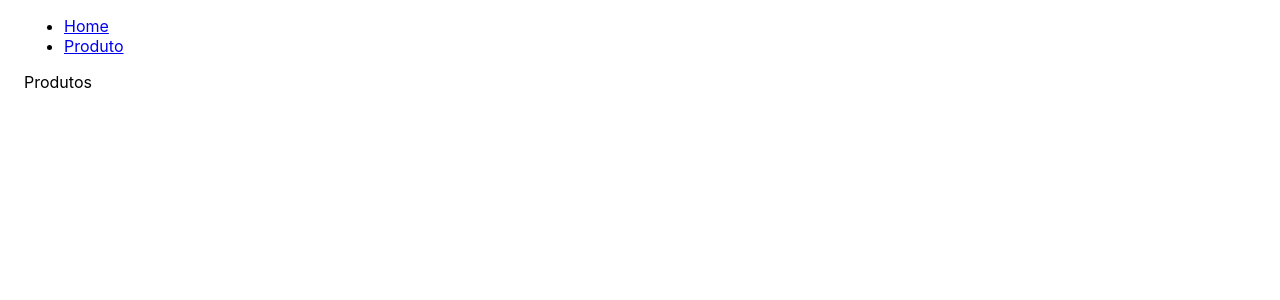
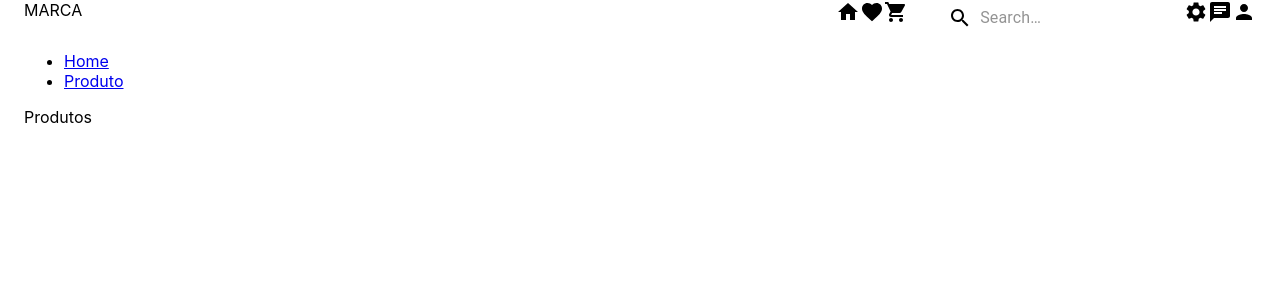
Before and after one commit to henriquejensen/hackaton-ccr-2021, a React (Create React App) app: page / in a window 1280 px wide. Shown: the top 300 px of the page. Built offline with nearby package versions, Linux system fonts and the light colour scheme; the HTML template or start-up script is replaced by a standard one.

Commit message:
adds header component

```diff
--- a/src/App.tsx
+++ b/src/App.tsx
@@ -2,10 +2,12 @@ import React from "react";
 import { Container } from "@material-ui/core";
 
 import Router from "./router";
+import Header from "./components/header";
 
 function App() {
   return (
     <Container>
+      <Header />
       <Router />
     </Container>
   );
--- /dev/null
+++ b/src/components/header/index.tsx
@@ -0,0 +1,91 @@
+import React from "react";
+import { fade, makeStyles } from "@material-ui/core/styles";
+
+import Home from "@material-ui/icons/Home";
+import Favorite from "@material-ui/icons/Favorite";
+import ShoppingCart from "@material-ui/icons/ShoppingCart";
+import Settings from "@material-ui/icons/Settings";
+import Chat from "@material-ui/icons/Chat";
+import Person from "@material-ui/icons/Person";
+import SearchIcon from "@material-ui/icons/Search";
+import InputBase from "@material-ui/core/InputBase";
+
+function Header() {
+  const classes = useStyles();
+  return (
+    <section className={classes.container}>
+      <div>MARCA</div>
+      <div className={classes.icons}>
+        <Home />
+        <Favorite />
+        <ShoppingCart />
+        <div className={classes.search}>
+          <div className={classes.searchIcon}>
+            <SearchIcon />
+          </div>
+          <InputBase
+            placeholder="Search…"
+            classes={{
+              root: classes.inputRoot,
+              input: classes.inputInput,
+            }}
+            inputProps={{ "aria-label": "search" }}
+          />
+        </div>
+        <Settings />
+        <Chat />
+        <Person />
+      </div>
+    </section>
+  );
+}
+
+const useStyles = makeStyles((theme) => ({
+  container: {
+    display: "flex",
+    justifyContent: "space-between",
+  },
+  logo: {},
+  icons: {
+    display: "flex",
+  },
+  search: {
+    position: "relative",
+    borderRadius: theme.shape.borderRadius,
+    backgroundColor: fade(theme.palette.common.white, 0.15),
+    "&:hover": {
+      backgroundColor: fade(theme.palette.common.white, 0.25),
+    },
+    marginRight: theme.spacing(2),
+    marginLeft: 0,
+    width: "100%",
+    [theme.breakpoints.up("sm")]: {
+      marginLeft: theme.spacing(3),
+      width: "auto",
+    },
+  },
+  searchIcon: {
+    padding: theme.spacing(0, 2),
+    height: "100%",
+    position: "absolute",
+    pointerEvents: "none",
+    display: "flex",
+    alignItems: "center",
+    justifyContent: "center",
+  },
+  inputRoot: {
+    color: "inherit",
+  },
+  inputInput: {
+    padding: theme.spacing(1, 1, 1, 0),
+    // vertical padding + font size from searchIcon
+    paddingLeft: `calc(1em + ${theme.spacing(4)}px)`,
+    transition: theme.transitions.create("width"),
+    width: "100%",
+    [theme.breakpoints.up("md")]: {
+      width: "20ch",
+    },
+  },
+}));
+
+export default Header;
```
Also changed, not shown: 2 other files (tests, documents, lock files or other folders).
